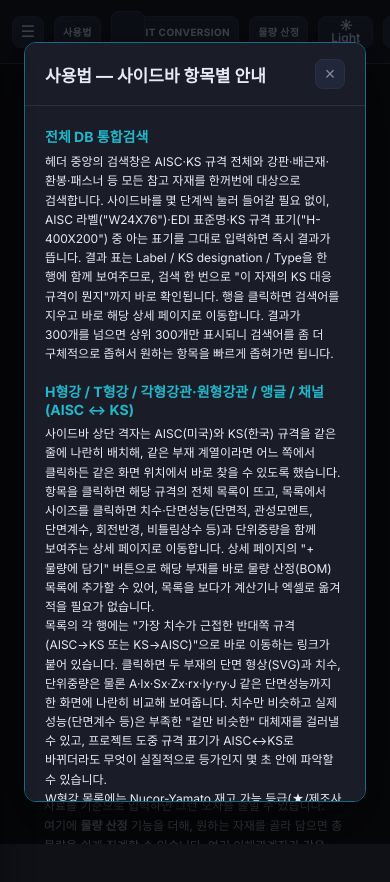
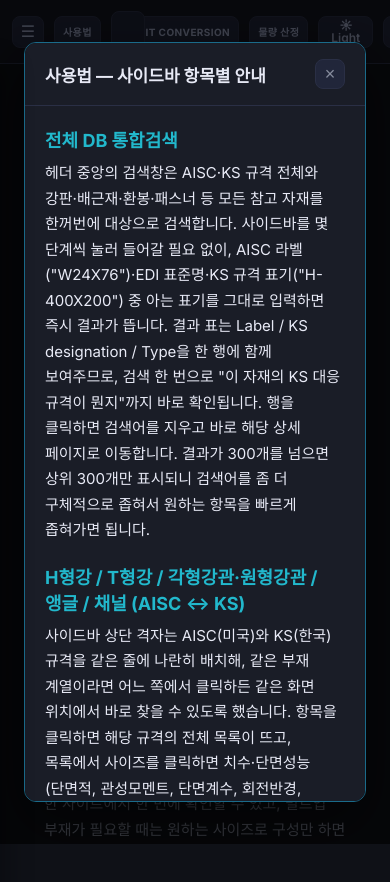
Before and after one commit to shinho76/section_database, a React (Vite) app: page / in a window 390 px wide. Both pictures are taken after a click on the button "사용법". Shown: the top 882 px of the page. Built offline with nearby package versions, Linux system fonts and the light colour scheme.

Commit message:
Enlarge home page and usage-guide text for readability
Both are read as prose (unlike the app's dense data tables), so give
them their own larger literal font sizes instead of reusing the
14px-max data-table scale, with a mobile breakpoint to scale back down.

```diff
--- a/src/components/UsageGuideModal.jsx
+++ b/src/components/UsageGuideModal.jsx
@@ -89,7 +89,7 @@ const SECTIONS = [
 export default function UsageGuideModal({ onClose }) {
   return (
     <div className="modal-backdrop" onClick={onClose}>
-      <div className="modal-panel" onClick={(e) => e.stopPropagation()} style={{ maxWidth: 760 }}>
+      <div className="modal-panel" onClick={(e) => e.stopPropagation()} style={{ maxWidth: 820 }}>
         <div className="modal-head">
           <h2>사용법 — 사이드바 항목별 안내</h2>
           <button className="modal-close" onClick={onClose} aria-label="닫기">×</button>
--- a/src/styles/tokens.css
+++ b/src/styles/tokens.css
@@ -399,18 +399,30 @@ select:focus,input[type=text]:focus,input[type=number]:focus{outline:none;
 @media (max-width:700px){
   .modal-body .draw-grid,.modal-body .compare-grid{grid-template-columns:1fr}
 }
-.usage-guide-body{display:flex;flex-direction:column;gap:18px}
-.usage-guide-section h3{margin:0 0 6px;font-size:var(--fs-base);font-weight:700;color:var(--ac-main)}
-.usage-guide-section p{margin:0;font-size:var(--fs-sm);line-height:1.6;color:var(--tx-primary)}
+/* This modal and the home page are read as prose (paragraphs of running
+   text), unlike the rest of the app's dense data tables/labels - the
+   --fs-* scale tops out at 14px base for those, which reads as too small
+   for a block of sentences on a full-size screen, so these get their own
+   larger literal sizes rather than reusing the data-table scale. */
+.usage-guide-body{display:flex;flex-direction:column;gap:20px}
+.usage-guide-section h3{margin:0 0 8px;font-size:18px;font-weight:700;color:var(--ac-main)}
+.usage-guide-section p{margin:0 0 10px;font-size:16px;line-height:1.7;color:var(--tx-primary)}
+.usage-guide-section p:last-child{margin-bottom:0}
 
-.home-view{max-width:760px;margin:0 auto;padding:36px 20px 60px;display:flex;flex-direction:column;gap:28px}
-.home-view h1{margin:0;font-size:var(--fs-2xl);font-weight:800;color:var(--ac-main);letter-spacing:.02em}
-.home-lede{margin:0;font-size:var(--fs-lg);line-height:1.6;color:var(--tx-primary)}
-.home-section{display:flex;flex-direction:column;gap:12px}
-.home-section h2{margin:0;font-size:var(--fs-base);font-weight:700;color:var(--tx-primary)}
-.home-section p{margin:0;font-size:var(--fs-sm);line-height:1.7;color:var(--tx-muted)}
+.home-view{max-width:820px;margin:0 auto;padding:36px 20px 60px;display:flex;flex-direction:column;gap:30px}
+.home-view h1{margin:0;font-size:32px;font-weight:800;color:var(--ac-main);letter-spacing:.02em}
+.home-lede{margin:0;font-size:20px;line-height:1.6;color:var(--tx-primary)}
+.home-section{display:flex;flex-direction:column;gap:14px}
+.home-section h2{margin:0;font-size:19px;font-weight:700;color:var(--tx-primary)}
+.home-section p{margin:0;font-size:16px;line-height:1.75;color:var(--tx-muted)}
 .home-quicklinks{display:flex;flex-wrap:wrap;gap:10px}
 .home-guide-btn{align-self:flex-start}
+@media (max-width:600px){
+  .home-view h1{font-size:26px}
+  .home-lede{font-size:18px}
+  .home-section h2{font-size:17px}
+  .home-section p,.usage-guide-section p{font-size:15px}
+}
 .bh-preview{display:flex;align-items:center;justify-content:center;
   min-height:260px;background:var(--bg-inset)}
 .deck-tabs{display:flex;gap:6px;padding:10px 14px;flex-wrap:wrap}
```
